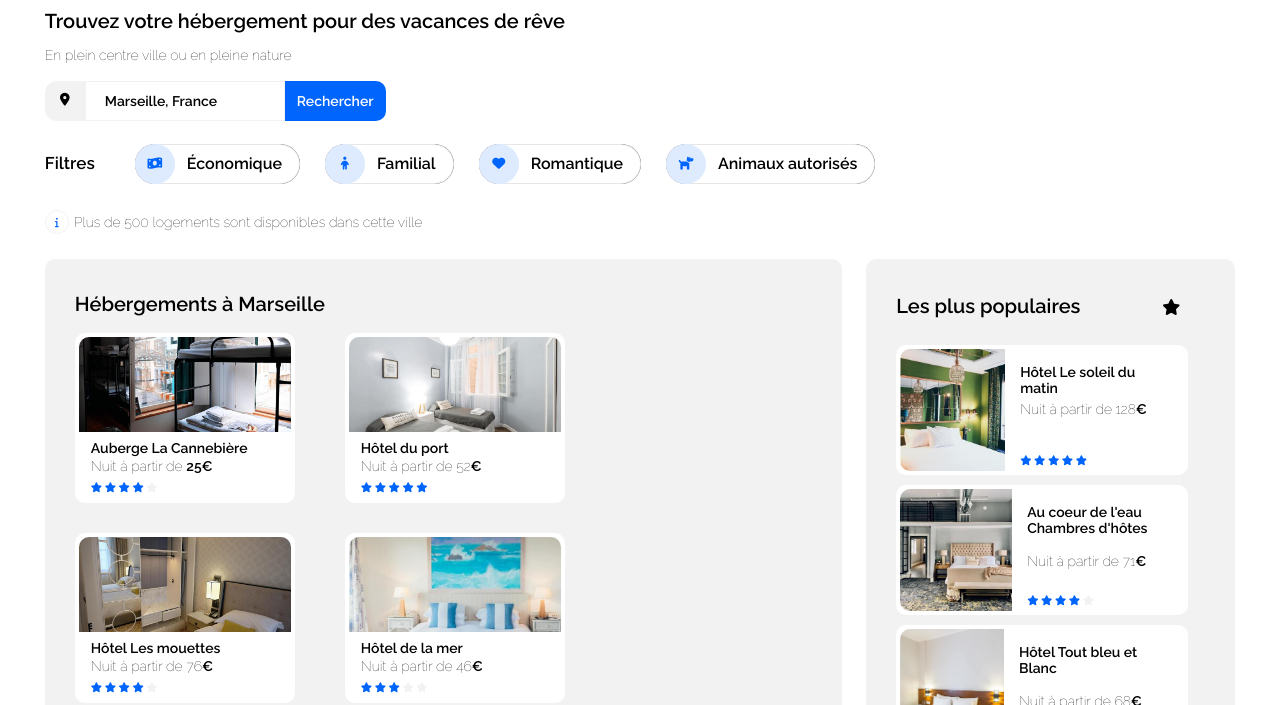
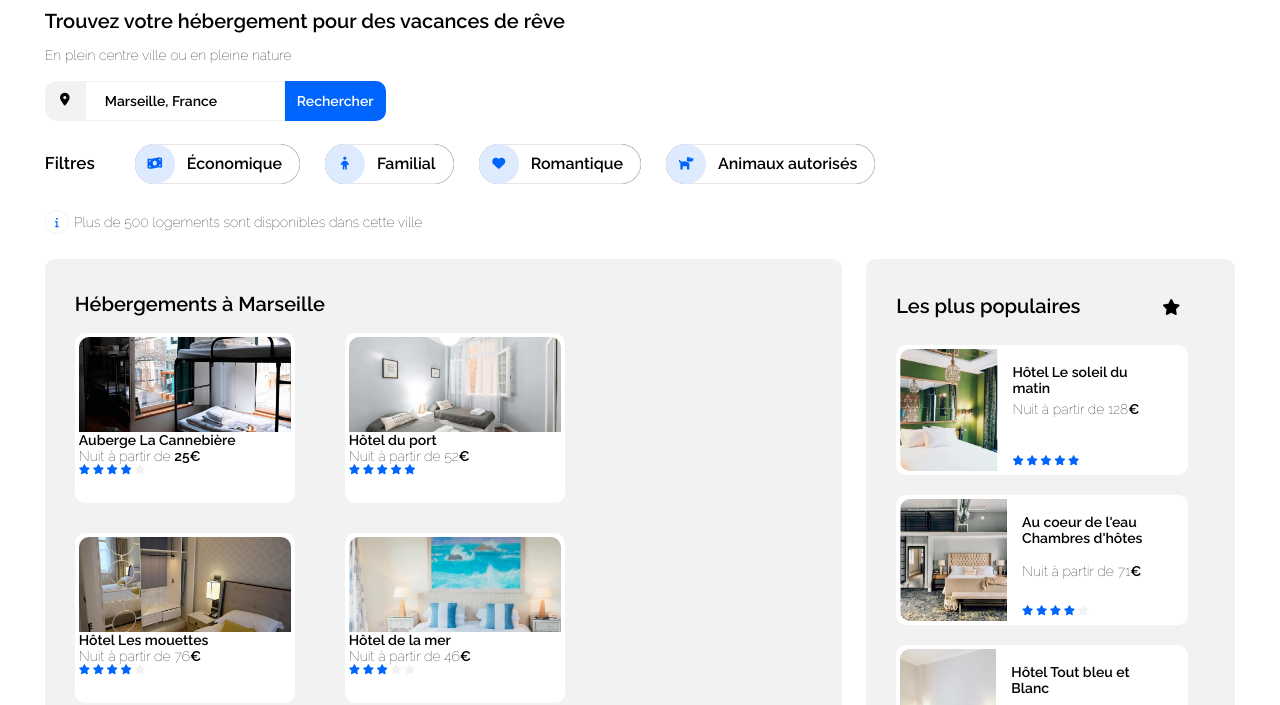
Before and after one commit to Metanee97/OC, a website: page index.html in a window 1280 px wide. Shown: the part 93-798 px from the top of the page. Drawn offline with Linux system fonts and the light colour scheme.

Commit message:
margin bt + h3 of popular card OK

```diff
--- a/css/style.css
+++ b/css/style.css
@@ -120,8 +120,9 @@ a:hover {
 }
 
 .btn-search:hover {
-  background-color: #0357d4;
+  background-color: #1b76ffb3;
   transition-duration: 0.3s;
+  border: 2px solid #1b76ffb3;
 }
 
 .btn-search-icon {
@@ -177,8 +178,9 @@ a:hover {
 }
 
 .filter-button:hover {
-  background-color: #0065FC;
+  background-color: #1b76ffb3;
   color: #FFF;
+  transition-duration: 0.3s;
   box-shadow: inset 0 0 1px #FFF;
 }
 
@@ -235,6 +237,7 @@ a:hover {
 
 .accomodation-card:hover {
   transform: scale(1.1);
+  transition-duration: 0.3s;
 }
 
 .accomodation-card-image {
@@ -254,8 +257,19 @@ a:hover {
 }
 
 .accomodation-card-content {
-  line-height: 4.2px;
-  margin: 12px;
+  display: flex;
+  flex-direction: column;
+  justify-content: space-between;
+  /* line-height: 4.2px; */
+  /* margin: 12px; */
+}
+
+.accomodation-card-content h3 {
+  margin: 0;
+}
+
+.accomodation-card-content p {
+  margin: 0;
 }
 
 .accomodation-stars {
@@ -285,10 +299,10 @@ a:hover {
   display: flex;
   width: 90%;
   height: 130px;
-  padding: 4px 21px 4px 4px;
+  padding: 4px 33px 4px 4px;
   background-color: #FFF;
   border-radius: 10px;
-  margin-bottom: 10px;
+  margin-bottom: 20px;
 }
 
 .popular-card-image {
@@ -301,6 +315,7 @@ a:hover {
 
 .popular-card:hover {
   transform: scale(1.1);
+  transition-duration: 0.3s;
 }
 
 .popular-card-image img {
@@ -314,10 +329,10 @@ a:hover {
 }
 
 .popular-card-content {
-  padding: 10px 0px 5px 15px;
   display: flex;
   flex-direction: column;
   justify-content: space-between;
+  padding: 10px 0px 5px 15px;
 }
 
 .popular-card-content h3 {
@@ -370,6 +385,7 @@ a:hover {
 
 .activities-card:hover {
   transform: scale(1.1);
+  transition-duration: 0.3s;
 }
 
 .activities-card-image {
@@ -610,6 +626,11 @@ a:hover {
       font-size: 110%;
       border-radius: 15px 15px 15px 15px;
       border: 2px solid #0065FC;
+    }
+
+    .btn-search-icon {
+      background-color: #1b76ffb3;
+      transition-duration: 0.3s;
     }
 
     /* FILTERS */
--- a/index.html
+++ b/index.html
@@ -105,8 +105,8 @@
                     <img src="images/accomodation/cannebiere-small.jpg" alt="une photo d'une chambre avec vue sur la Cannebiere">
                   </div>
                   <div class="accomodation-card-content">
-                    <h3>Auberge La Cannebière</h3>
-                    <p>Nuit à partir de <strong>25€</strong></p>
+                    <div><h3>Auberge La Cannebière</h3></div>
+                    <div><p>Nuit à partir de <strong>25€</strong></p></div>
                     <div class="accomodation-stars">
                       <i class="star-blue fas fa-star"></i>
                       <i class="star-blue fas fa-star"></i>
@@ -253,9 +253,9 @@
                   <img src="images/accomodation/coeureau-small.jpg" alt="une photo d'une chambre d'hôtel">
                 </div>
                 <div class="popular-card-content">
-                  <h3>Au coeur de l'eau <br>
-                    Chambres d'hôtes</h3>
-                    <p>Nuit à partir de 71<strong>€</strong></p>
+                  <div><h3>Au coeur de l'eau <br>
+                    Chambres d'hôtes</h3></div>
+                    <div><p>Nuit à partir de 71<strong>€</strong></p></div>
                     <div class="popular-stars">
                       <i class="star-blue fas fa-star"></i>
                       <i class="star-blue fas fa-star"></i>
@@ -273,8 +273,8 @@
                   <img src="images/accomodation/bleublanc-medium.jpg" alt="une photo d'une chambre d'hôtel">
                 </div>
                 <div class="popular-card-content">
-                  <h3>Hôtel Tout bleu et Blanc</h3>
-                  <p>Nuit à partir de 68<strong>€</strong></p>
+                  <div><h3>Hôtel Tout bleu et Blanc</h3></div>
+                  <div><p>Nuit à partir de 68<strong>€</strong></p></div>
                   <div class="popular-stars">
                     <i class="star-blue fas fa-star"></i>
                     <i class="star-blue fas fa-star"></i>
```
